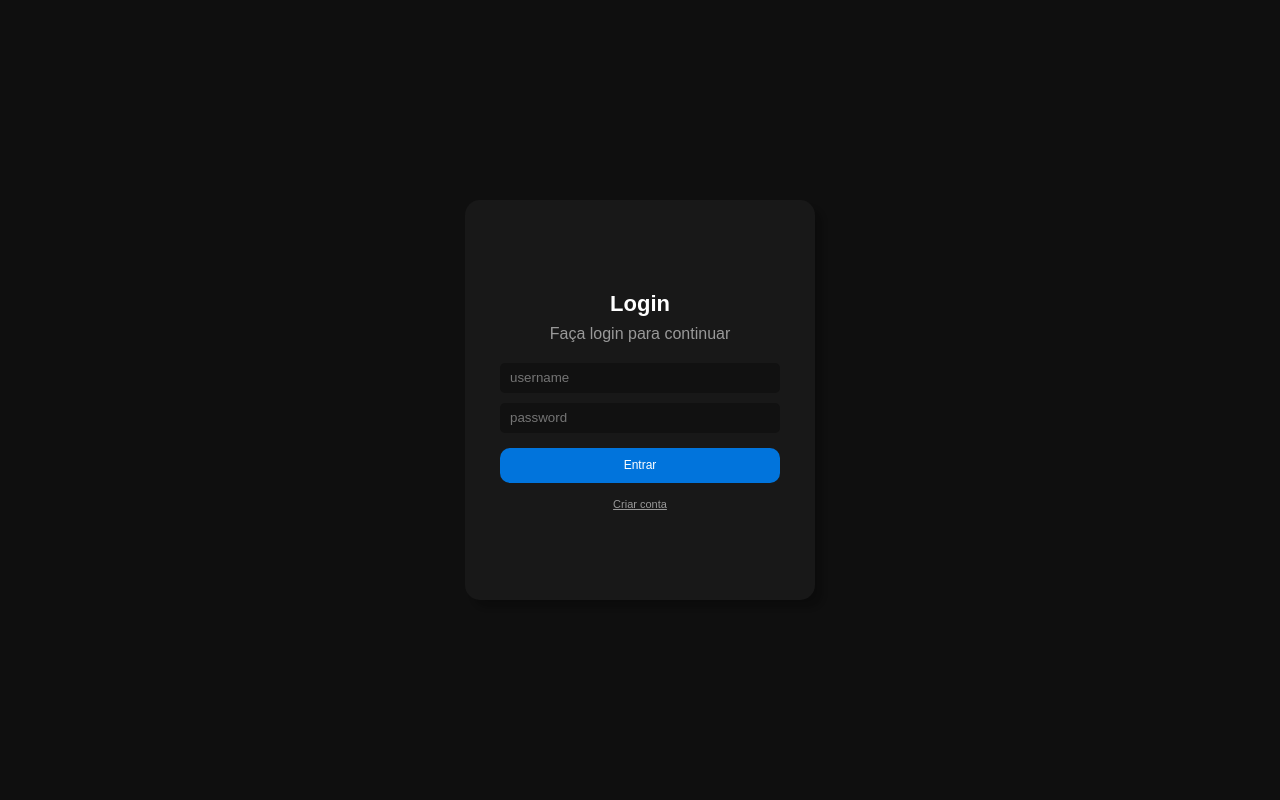
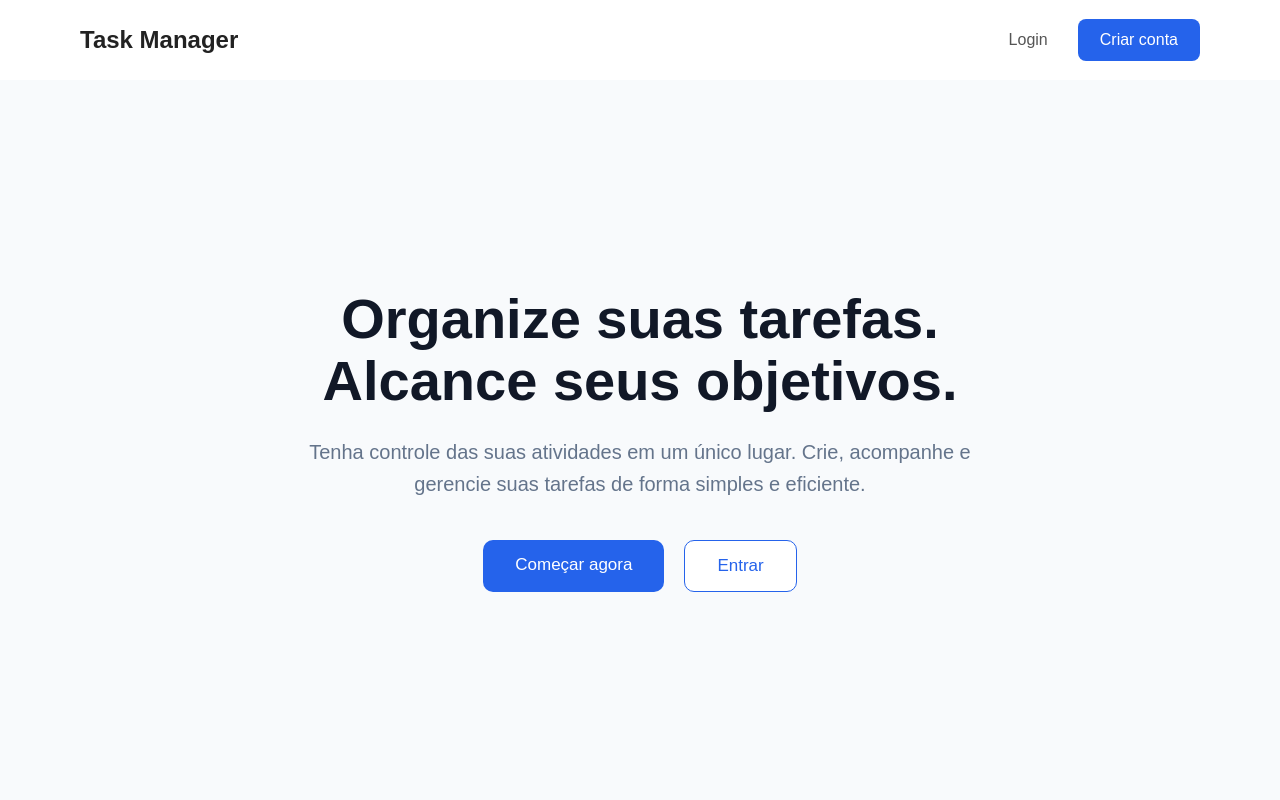
Before and after one commit to miguelrsant/desafio-backend, a Django app: page / in a window 1280 px wide. Run offline with Django 5.2, Linux system fonts and the light colour scheme.

Commit message:
feat: add home page

```diff
--- a/web/static/css/main.css
+++ b/web/static/css/main.css
@@ -1,5 +1,4 @@
 .card_login {
-  background-color: #181818;
   width: 90%;
   max-width: 350px;
   height: 400px;
@@ -9,14 +8,16 @@
   flex-direction: column;
   border-radius: 15px;
   box-shadow: 8px 8px 5px rgba(0, 0, 0, 0.205);
+  border: 1px solid #2563eb;
+  background-color: rgb(245, 245, 245);
 }
 .card_login h1 {
-  color: white;
+  color: #222;
   margin-bottom: 8px;
   font-size: 22px;
 }
 .card_login p {
-  color: #999999;
+  color: #222;
   margin-bottom: 20px;
   font-size: 16px;
 }
@@ -26,10 +27,9 @@
   height: 30px;
   margin-bottom: 10px;
   padding-left: 10px;
-  border: none;
+  border: 1px solid #2563eb;
   border-radius: 5px;
-  background-color: #111111;
-  color: #999999;
+  color: #222;
 }
 .card_login input:focus {
   outline: none;
@@ -52,9 +52,117 @@
 }
 .card_login a {
   margin-top: 10px;
-  color: #999999;
+  color: #222;
   text-decoration: underline;
   font-size: 11px;
+}
+
+.navbar {
+  width: 100%;
+  height: 80px;
+  display: flex;
+  justify-content: space-between;
+  align-items: center;
+  padding: 0 80px;
+  background-color: #ffffff;
+}
+
+.logo {
+  font-size: 24px;
+  font-weight: bold;
+  color: #222;
+}
+
+.nav_links {
+  display: flex;
+  align-items: center;
+  gap: 30px;
+}
+
+.nav_links a {
+  text-decoration: none;
+  color: #555;
+  font-size: 16px;
+  transition: 0.5s ease;
+}
+
+.links:hover {
+  transition: 0.5s ease;
+  color: #464646;
+}
+
+.btn_nav {
+  background-color: #2563eb;
+  color: white !important;
+  padding: 12px 22px;
+  border-radius: 8px;
+  transition: 0.5s ease;
+}
+.btn_nav:hover {
+  background-color: #1f53c4;
+}
+
+.hero {
+  min-height: calc(100vh - 80px);
+  width: 100%;
+  display: flex;
+  align-items: center;
+  justify-content: center;
+  padding: 40px 80px;
+  background-color: #f8fafc;
+}
+
+.hero_content {
+  max-width: 700px;
+  text-align: center;
+}
+
+.hero h1 {
+  font-size: 56px;
+  line-height: 1.1;
+  color: #111827;
+  margin-bottom: 25px;
+}
+
+.hero p {
+  font-size: 20px;
+  line-height: 1.6;
+  color: #64748b;
+  margin-bottom: 40px;
+}
+
+.hero_buttons {
+  display: flex;
+  justify-content: center;
+  gap: 20px;
+}
+
+.btn_primary,
+.btn_secondary {
+  text-decoration: none;
+  padding: 15px 32px;
+  border-radius: 10px;
+  font-size: 17px;
+}
+
+.btn_primary {
+  background-color: #2563eb;
+  color: white;
+  transition: 0.5s ease;
+}
+.btn_primary:hover {
+  background-color: #1f53c4;
+}
+
+.btn_secondary {
+  background-color: white;
+  color: #2563eb;
+  border: 1px solid #2563eb;
+  transition: 0.5s ease;
+}
+.btn_secondary:hover {
+  background-color: #2563eb;
+  color: white;
 }
 
 *,
@@ -67,5 +175,5 @@
 }
 
 body {
-  background-color: #0f0f0f;
+  background-color: #F8FAFC;
 }/*# sourceMappingURL=main.css.map */
--- a/web/static/css/main.scss
+++ b/web/static/css/main.scss
@@ -1,4 +1,6 @@
-@import "partials/login";
+@import "partials/access";
+@import "partials/home";
+@import "partials/dashboard";
 
 *,
 *::before,
@@ -10,5 +12,5 @@
 }
 
 body {
-  background-color: #0f0f0f;
+  background-color: #F8FAFC;
 }
--- a/web/static/css/partials/login.scss
+++ b/web/static/css/partials/_access.scss
@@ -1,5 +1,4 @@
 .card_login {
-  background-color: #181818;
   width: 90%;
   max-width: 350px;
   height: 400px;
@@ -9,14 +8,16 @@
   flex-direction: column;
   border-radius: 15px;
   box-shadow: 8px 8px 5px rgba(0, 0, 0, 0.205);
+  border: 1px solid #2563eb;
+  background-color: rgb(245, 245, 245);
 
   h1 {
-    color: white;
+    color: #222;
     margin-bottom: 8px;
     font-size: 22px;
   }
   p {
-    color: #999999;
+    color: #222;
     margin-bottom: 20px;
     font-size: 16px;
   }
@@ -27,10 +28,9 @@
     height: 30px;
     margin-bottom: 10px;
     padding-left: 10px;
-    border: none;
+    border: 1px solid #2563eb;
     border-radius: 5px;
-    background-color: #111111;
-    color: #999999;
+    color: #222;
   }
   input:focus {
     outline: none;
@@ -54,7 +54,7 @@
   }
   a {
     margin-top: 10px;
-    color: #999999;
+    color: #222;
     text-decoration: underline;
     font-size: 11px;
   }
--- /dev/null
+++ b/web/static/css/partials/_home.scss
@@ -0,0 +1,139 @@
+.navbar {
+  width: 100%;
+  height: 80px;
+
+  display: flex;
+  justify-content: space-between;
+  align-items: center;
+
+  padding: 0 80px;
+
+  background-color: #ffffff;
+}
+
+.logo {
+  font-size: 24px;
+  font-weight: bold;
+
+  color: #222;
+}
+
+.nav_links {
+  display: flex;
+  align-items: center;
+  gap: 30px;
+}
+
+.nav_links a {
+  text-decoration: none;
+
+  color: #555;
+
+  font-size: 16px;
+  transition: 0.5s ease;
+
+}
+
+.links {
+    &:hover {
+        transition: 0.5s ease;
+        color: #464646;
+    }
+}
+
+.btn_nav {
+  background-color: #2563eb;
+
+  color: white !important;
+
+  padding: 12px 22px;
+
+  border-radius: 8px;
+    transition: 0.5s ease;
+
+  &:hover {
+    background-color: #1f53c4;
+  }
+}
+
+.hero {
+  min-height: calc(100vh - 80px);
+  width: 100%;
+  display: flex;
+  align-items: center;
+  justify-content: center;
+
+  padding: 40px 80px;
+
+  background-color: #f8fafc;
+}
+
+.hero_content {
+  max-width: 700px;
+
+  text-align: center;
+}
+
+.hero h1 {
+  font-size: 56px;
+
+  line-height: 1.1;
+
+  color: #111827;
+
+  margin-bottom: 25px;
+}
+
+.hero p {
+  font-size: 20px;
+
+  line-height: 1.6;
+
+  color: #64748b;
+
+  margin-bottom: 40px;
+}
+
+.hero_buttons {
+  display: flex;
+
+  justify-content: center;
+
+  gap: 20px;
+}
+
+.btn_primary,
+.btn_secondary {
+  text-decoration: none;
+
+  padding: 15px 32px;
+
+  border-radius: 10px;
+
+  font-size: 17px;
+}
+
+.btn_primary {
+  background-color: #2563eb;
+
+  color: white;
+  transition: 0.5s ease;
+
+  &:hover {
+    background-color: #1f53c4;
+  }
+}
+
+.btn_secondary {
+  background-color: white;
+
+  color: #2563eb;
+  border: 1px solid #2563eb;
+
+  transition: 0.5s ease;
+
+  &:hover {
+    background-color: #2563eb;
+    color: white;
+  }
+}
--- /dev/null
+++ b/web/templates/home.html
@@ -0,0 +1,52 @@
+<!doctype html>
+<html lang="pt-br">
+  <head>
+    <meta charset="UTF-8" />
+    <meta name="viewport" content="width=device-width, initial-scale=1.0" />
+    <link rel="stylesheet" href="/static/css/main.css" />
+    <title>Task Manager</title>
+    <style>
+      body {
+        height: 100vh;
+        margin: 0;
+        display: flex;
+        justify-content: center;
+        align-items: center;
+        flex-direction: column;
+      }
+    </style>
+  </head>
+  <body>
+    <nav class="navbar">
+      <div class="logo">Task Manager</div>
+
+      <div class="nav_links">
+        <a href="/login" class="links">Login</a>
+        <a href="/register" class="btn_nav"> Criar conta </a>
+      </div>
+    </nav>
+
+    <section class="hero">
+      <div class="hero_content">
+        <h1>
+          Organize suas tarefas.
+          <br />
+          Alcance seus objetivos.
+        </h1>
+
+        <p>
+          Tenha controle das suas atividades em um único lugar. Crie, acompanhe
+          e gerencie suas tarefas de forma simples e eficiente.
+        </p>
+
+        <div class="hero_buttons">
+          <a href="/register" class="btn_primary"> Começar agora </a>
+
+          <a href="/login" class="btn_secondary"> Entrar </a>
+        </div>
+      </div>
+    </section>
+
+    <script src="/static/app.js"></script>
+  </body>
+</html>
--- a/web/templates/login.html
+++ b/web/templates/login.html
@@ -19,9 +19,9 @@
     <div class="card_login">
         <h1>Login</h1>
         <p>Faça login para continuar</p>
-        <input id="username" placeholder="username" />
+        <input id="username" placeholder="Usuário" />
 
-        <input id="password" type="password" placeholder="password" />
+        <input id="password" type="password" placeholder="Senha" />
 
         <button onclick="login()">Entrar</button>
         <a href="/register/"> Criar conta </a>
--- a/web/templates/register.html
+++ b/web/templates/register.html
@@ -19,12 +19,12 @@
     <div class="card_login">
       <h1>Cadastro</h1>
       <p>Faça seu cadastro para continuar</p>
-      <input id="username" placeholder="username" />
+      <input id="username" placeholder="Usuário" />
 
-      <input id="password" type="password" placeholder="password" />
+      <input id="password" type="password" placeholder="Senha" />
 
       <button onclick="register()">Cadastrar</button>
-      <a href="/"> Já tem uma conta? </a>
+      <a href="/login"> Já tem uma conta? </a>
     </div>
 
     <script src="/static/app.js"></script>
--- a/web/urls.py
+++ b/web/urls.py
@@ -2,7 +2,8 @@ from django.urls import path
 from . import views
 
 urlpatterns = [
-    path("", views.login_page, name="login"),
+    path("", views.home_page, name="home"),
+    path("login/", views.login_page, name="login"),
     path("register/", views.register_page, name="register"),
     path("dashboard/", views.dashboard, name="dashboard"),
 ]
--- a/web/views.py
+++ b/web/views.py
@@ -1,4 +1,7 @@
 from django.shortcuts import render
+
+def home_page(request):
+    return render(request, "home.html")
 
 
 def login_page(request):
```
Also changed, not shown: web/static/css/partials/login.css (deleted, +0 -58 lines), web/static/css/partials/dashboard.scss (added), 2 other files.
